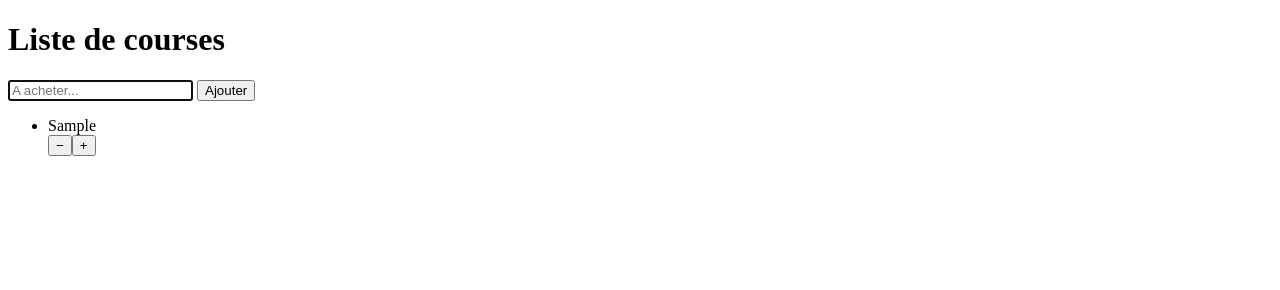
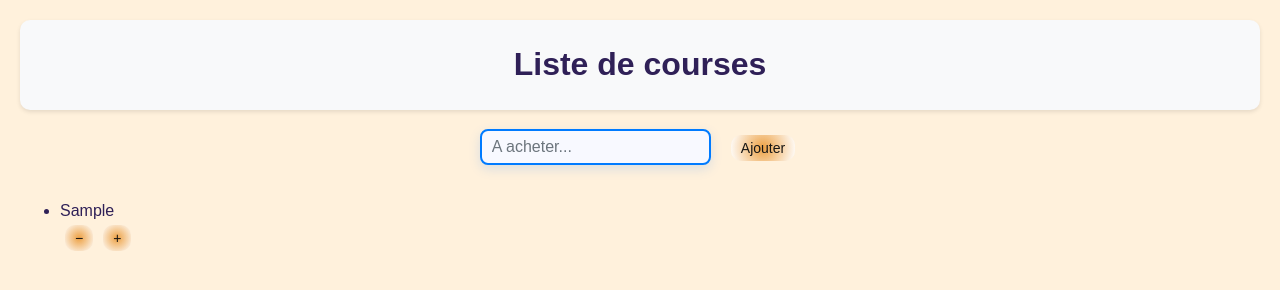
Before and after one commit to fmarrkiz/repo2, a plain HTML site: page index.html in a window 1280 px wide. Both pictures are taken after typing "Sample" into the empty fields and a click on the button "Ajouter". Drawn offline with Linux system fonts and the light colour scheme.

Commit message:
(main.js & main.css)working on the css

```diff
--- a/js/mainEasy.js
+++ b/js/mainEasy.js
@@ -13,26 +13,31 @@ toDoInput.addEventListener("keypress", function (e) {
 }
 );
 
-
-
 function addToDoTask (event) {
 event.preventDefault();
 
 let inputValue = toDoInput.value.trim();
 if (inputValue === "") {
-    alert ("Pense à vérifier ta liste avant de partir!");
+    alert ("Pense à compléter ta liste avant de partir!");
 } else {
+    createToDoItem(inputValue, 1);
+
+    toDoInput.value = "";
+    toDoInput.focus();
+       }
+}
+
+function createToDoItem(inputValue){
 
 let NewItem = document.createElement("li");
-    NewItem.innerText = inputValue;
+NewItem.textContent = inputValue;
 NewItem.classList.add("toDo-item");
-    ToDoList.appendChild(NewItem);
 
-    let TaskQuantity = 1;
+let itemQuantity = 1;
 let quantity = document.createElement("span");
 quantity.classList.add("quantity");
-    quantity.innerText = `x${TaskQuantity}`;
-    quantity.style.display ="none";
+quantity.textContent = ` x${itemQuantity}`;
+quantity.style.display = itemQuantity > 1 ? "inline" : "none";
 NewItem.appendChild(quantity);
 
    let buttonContainer = document.createElement("div");
@@ -44,29 +49,29 @@ if (inputValue === "") {
     deleteButton.classList.add("delete-btn");
     buttonContainer.appendChild(deleteButton);
 
+    deleteButton.addEventListener("click",function () {
+        deleteQuantity(NewItem, quantity);
+    });
+
    let addButton = document.createElement("button");
     addButton.innerHTML = "&#43;";
     addButton.classList.add("add-btn");
     buttonContainer.appendChild(addButton);
 
-    deleteButton.addEventListener("click",function () {
-        deleteQuantity(NewItem, quantity);
-    });
-
     addButton.addEventListener("click", function () {
         addQuantity(NewItem, quantity);
     });
 
-    toDoInput.value = "";
-    toDoInput.focus();
+ToDoList.appendChild(NewItem);
 }
-}
+
 
 function deleteQuantity(NewItem, quantity) {
     let currentQuantity = parseInt(quantity.innerText.replace("x", ""));
    if (currentQuantity > 1) {
         currentQuantity--;
-        quantity.innerText = `x${currentQuantity}`;
+        quantity.innerText = ` x${currentQuantity}`;
+        quantity.style.display = currentQuantity > 1 ? "inline" : "none";
       } else {
         ToDoList.removeChild(NewItem);
 }
@@ -75,7 +80,7 @@ function deleteQuantity(NewItem, quantity) {
 function addQuantity(NewItem, quantity) {
 let currentQuantity = parseInt(quantity.innerText.replace("x", ""));
 currentQuantity++;
-quantity.innerText = `x${currentQuantity}`;
+quantity.innerText = ` x${currentQuantity}`;
 quantity.style.display ="inline";
 
 }
--- a/sass/components/_button.scss
+++ b/sass/components/_button.scss
@@ -0,0 +1,23 @@
+button {
+    background-color: rgb(237, 161, 68);
+    background-image: radial-gradient(circle, rgba(237, 161, 68, 1) 0%, rgba(255, 255, 255, 1) 100%);
+    border-radius: 0%;
+    border: none;
+    border-radius: 10px;
+    color: rgb(23, 22, 21);
+    padding: 5px 10px;
+    margin: 5px;
+    font-size: 14px;
+
+    cursor: pointer;
+    transition: background-color 0.3s ease, color 0.3s ease;
+    &:hover {
+        background-color: rgb(122, 84, 18);
+        color: white;
+    }
+    &:active {
+        background-color: rgb(100, 70, 15);
+        color: white;
+    }
+
+}
--- a/sass/layout/_footer.scss
+++ b/sass/layout/_footer.scss
@@ -0,0 +1,11 @@
+h4 {
+    display: inline-flex;
+    align-items: center;
+    background-color: #f8f9fa;
+    padding: 10px 10px;
+    box-shadow: 0 2px 4px rgba(0, 0, 0, 0.1);
+    border-radius: 10px;
+    float: right;
+    margin-left: auto;
+
+}
--- /dev/null
+++ b/sass/layout/_form.scss
@@ -0,0 +1,33 @@
+form {
+    display: flex;
+    justify-content: center;
+    flex-direction: row;
+    gap: 15px;
+    max-width: 400px;
+    margin: auto;
+    padding: 20px;
+    float: center;
+}
+
+input {
+  padding: 5px 10px;
+  border: 2px solid #e9ecef;
+  border-radius: 8px;
+  font-size: 16px;
+  font-family: Arial, sans-serif;
+  background-color: #ffffff;
+  transition: all 0.2s ease;
+  outline: none;
+}
+
+input:focus {
+  border-color: #007bff;
+  background-color: #f8f9ff;
+  transform: translateY(-1px);
+  box-shadow: 0 4px 12px rgba(0, 123, 255, 0.15);
+}
+
+input::placeholder {
+  color: #6c757d;
+  font-weight: 400;
+}
--- a/sass/layout/_header.scss
+++ b/sass/layout/_header.scss
@@ -0,0 +1,9 @@
+header {
+   display: flex;
+   justify-content: space-evenly;
+   background-color: #f8f9fa;
+   padding: 5px 5px;
+   box-shadow: 0 2px 4px rgba(0, 0, 0, 0.1);
+   border-radius: 10px;
+
+}
--- /dev/null
+++ b/sass/layout/_todolist.scss
@@ -0,0 +1,5 @@
+span {
+    color: #333;
+    font-size: 16px;
+    font-weight: bold;
+}
--- a/sass/main.scss
+++ b/sass/main.scss
@@ -13,6 +13,8 @@
 @use 'layout/footer';
 @use 'layout/nav';
 @use 'layout/grid';
+@use 'layout/form';
+@use 'layout/todolist';
 
 // Components
 @use 'components/button';
--- a/sass/pages/_home.scss
+++ b/sass/pages/_home.scss
@@ -0,0 +1,10 @@
+* {
+ font-family: Roboto;
+}
+
+body {
+    background-color: #fff1dc;
+    color: #2f2057;
+    margin: 0;
+    padding: 20px;
+}
--- a/sass/themes/_default.scss
+++ b/sass/themes/_default.scss
@@ -0,0 +1,3 @@
+* {
+    font-family: Arial;
+   }
```
Also changed, not shown: index.html (+1 -0 lines), sass/main.css, 1 other file. Lines whose indentation alone changed are shown as unchanged.
